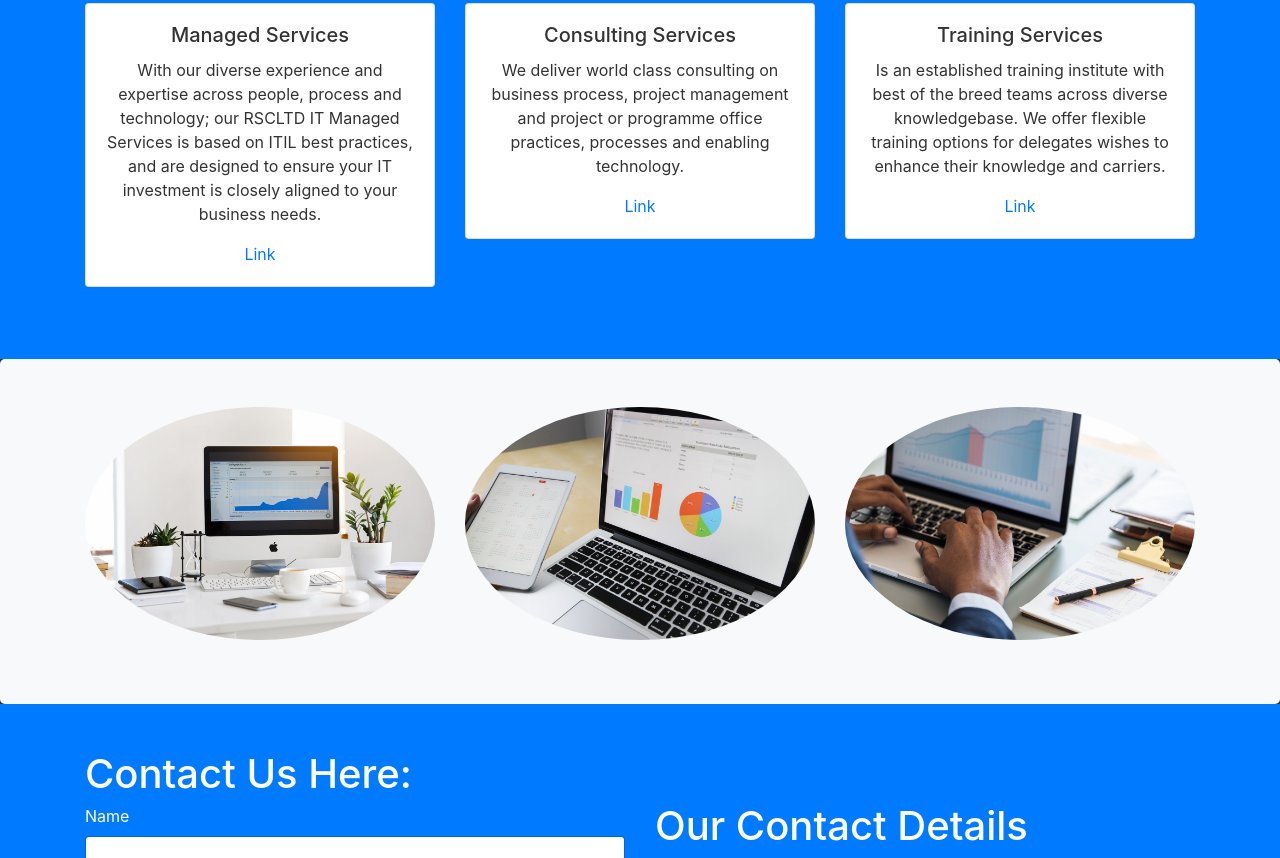
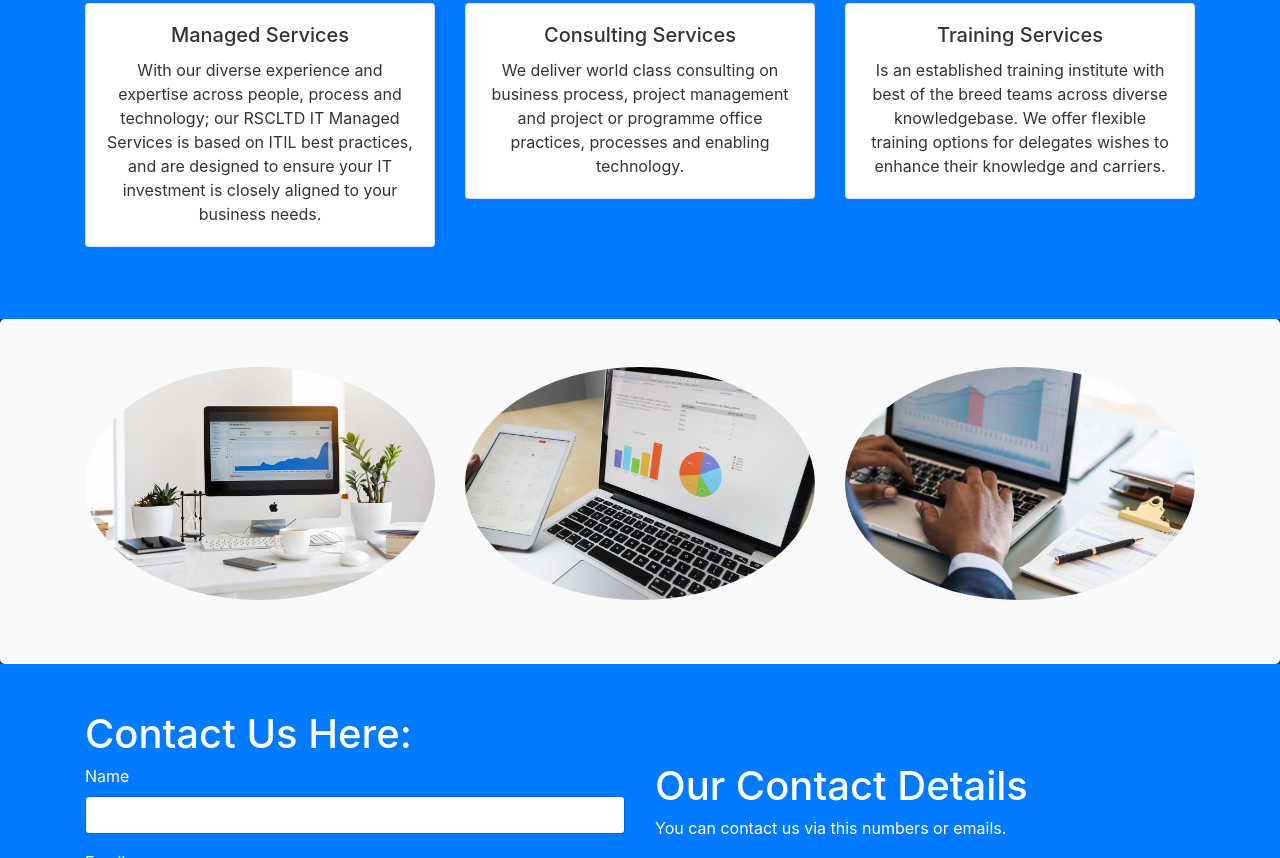
Before and after one commit to Ednut1996/testingtwo-ParryConsultants, a website: page src/index.html in a window 1280 px wide. Shown: the part 1332-2190 px from the top of the page. Drawn offline with Linux system fonts and the light colour scheme.

Commit message:
Updated Parry Consultants.
Updated Parry Consultants.

```diff
--- a/src/index.html
+++ b/src/index.html
@@ -104,7 +104,7 @@
                             <div class="card-body text-center">
                                 <h5 class="card-title">Managed Services</h5>
                                 <p class="card-text">With our diverse experience and expertise across people, process and technology; our RSCLTD IT Managed Services is based on ITIL best practices, and are designed to ensure your IT investment is closely aligned to your business needs.</p>
-                                <a href="#" class="card-link">Link</a>
+
                             </div>
                         </div>
                     </div>
@@ -113,7 +113,7 @@
                             <div class="card-body text-center">
                                 <h5 class="card-title">Consulting Services</h5>
                                 <p class="card-text">We deliver world class consulting on business process, project management and project or programme office practices, processes and enabling technology.</p>
-                                <a href="#" class="card-link">Link</a>
+
                             </div>
                         </div>
                     </div>
@@ -122,7 +122,7 @@
                             <div class="card-body text-center">
                                 <h5 class="card-title">Training Services</h5>
                                 <p class="card-text">Is an established training institute with best of the breed teams across diverse knowledgebase. We offer flexible training options for delegates wishes to enhance their knowledge and carriers.</p>
-                                <a href="#" class="card-link">Link</a>
+
                             </div>
                         </div>
                     </div>
```
